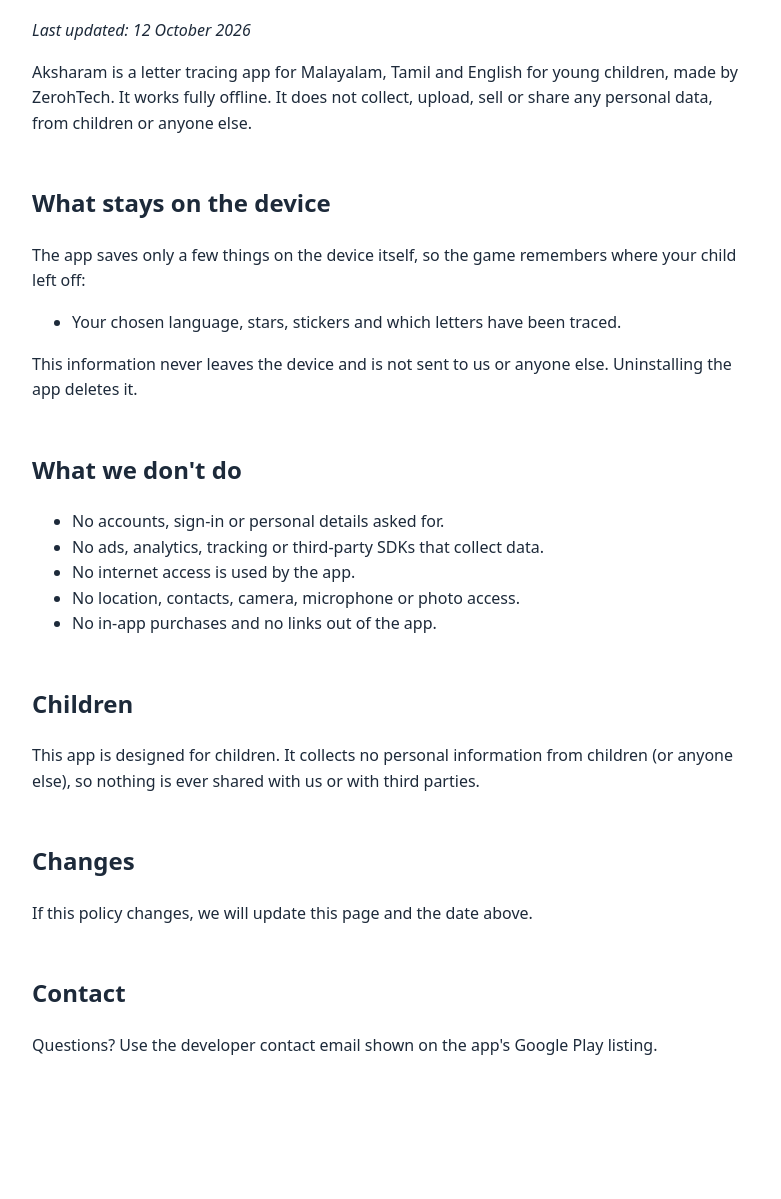
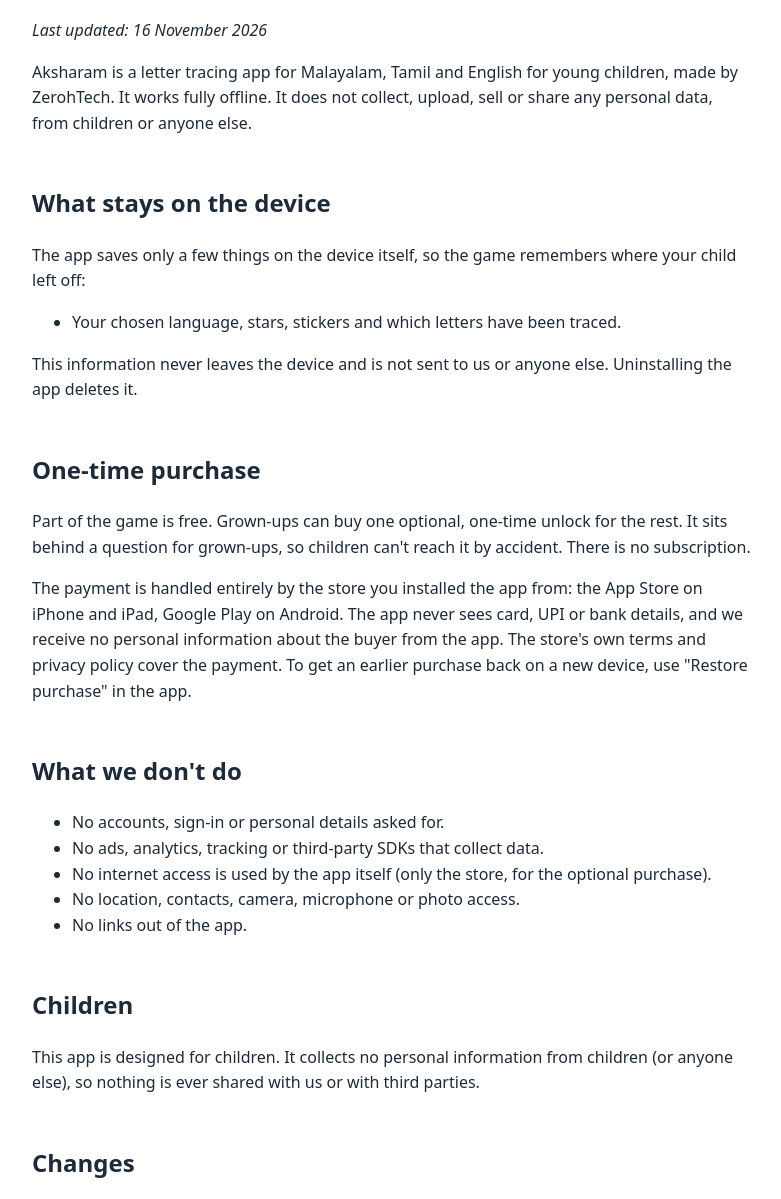
Before and after one commit to SaNu-hIT/kids-games-privacy, a plain HTML site: page aksharam/index.html in a window 1280 px wide. Shown: the part 100-1299 px from the top of the page, without its empty margins (248-1029 px from the left). Before the commit the page ends 1198 px from the top, so only its background shows below. Drawn offline with Linux system fonts and the light colour scheme.

Commit message:
fix: privacy pages for the optional purchase, iOS and a real contact email (#3)
Seven pages said 'No in-app purchases' or pointed to the Google Play listing
for contact. They now describe the optional one-time unlock (App Store or
Google Play) and give the contact email.

Co-authored-by: Claude Sonnet 5.5 <noreply@anthropic.com>

```diff
--- a/aksharam/index.html
+++ b/aksharam/index.html
@@ -12,7 +12,7 @@
 </head>
 <body>
 <h1>Privacy Policy – Aksharam – Letter Tracing</h1>
-<p><em>Last updated: 12 October 2026</em></p>
+<p><em>Last updated: 16 November 2026</em></p>
 
 <p>Aksharam is a letter tracing app for Malayalam, Tamil and English for young children, made by ZerohTech. It works fully offline. It does not collect, upload, sell or share any personal data, from children or anyone else.</p>
 
@@ -23,13 +23,17 @@
 </ul>
 <p>This information never leaves the device and is not sent to us or anyone else. Uninstalling the app deletes it.</p>
 
+<h2>One-time purchase</h2>
+<p>Part of the game is free. Grown-ups can buy one optional, one-time unlock for the rest. It sits behind a question for grown-ups, so children can't reach it by accident. There is no subscription.</p>
+<p>The payment is handled entirely by the store you installed the app from: the App Store on iPhone and iPad, Google Play on Android. The app never sees card, UPI or bank details, and we receive no personal information about the buyer from the app. The store's own terms and privacy policy cover the payment. To get an earlier purchase back on a new device, use "Restore purchase" in the app.</p>
+
 <h2>What we don't do</h2>
 <ul>
   <li>No accounts, sign-in or personal details asked for.</li>
   <li>No ads, analytics, tracking or third-party SDKs that collect data.</li>
-  <li>No internet access is used by the app.</li>
+  <li>No internet access is used by the app itself (only the store, for the optional purchase).</li>
   <li>No location, contacts, camera, microphone or photo access.</li>
-  <li>No in-app purchases and no links out of the app.</li>
+  <li>No links out of the app.</li>
 </ul>
 
 <h2>Children</h2>
@@ -39,6 +43,6 @@
 <p>If this policy changes, we will update this page and the date above.</p>
 
 <h2>Contact</h2>
-<p>Questions? Use the developer contact email shown on the app's Google Play listing.</p>
+<p>Questions? Email sanufeliz@gmail.com.</p>
 </body>
 </html>
```
Also changed, not shown: math-sprint/index.html (+8 -4 lines), memory-match/index.html (+8 -4 lines), odd-one-out/index.html (+8 -4 lines), spell-it/index.html (+8 -4 lines), tell-the-time/index.html (+4 -4 lines), times-table-hero/index.html (+4 -4 lines).
